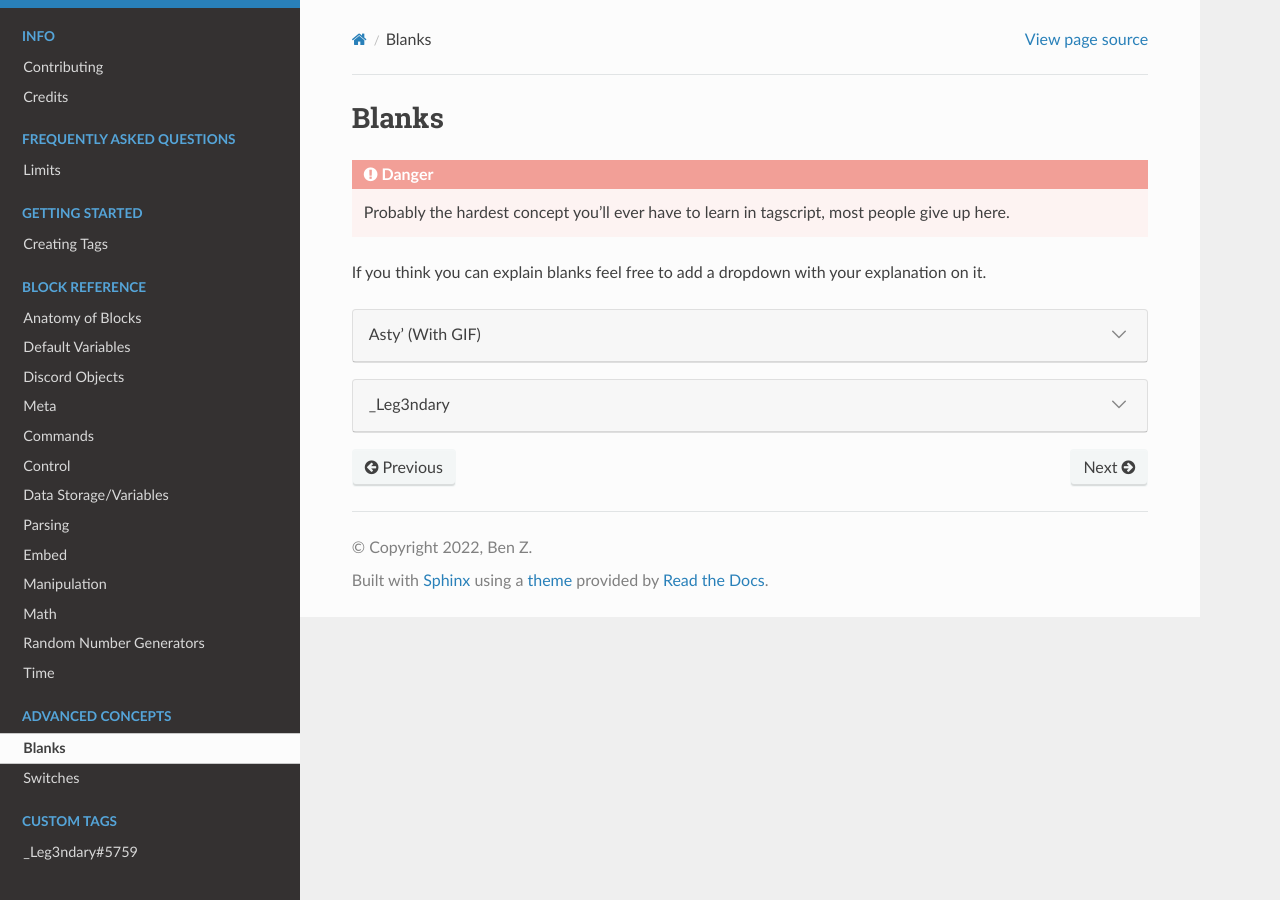
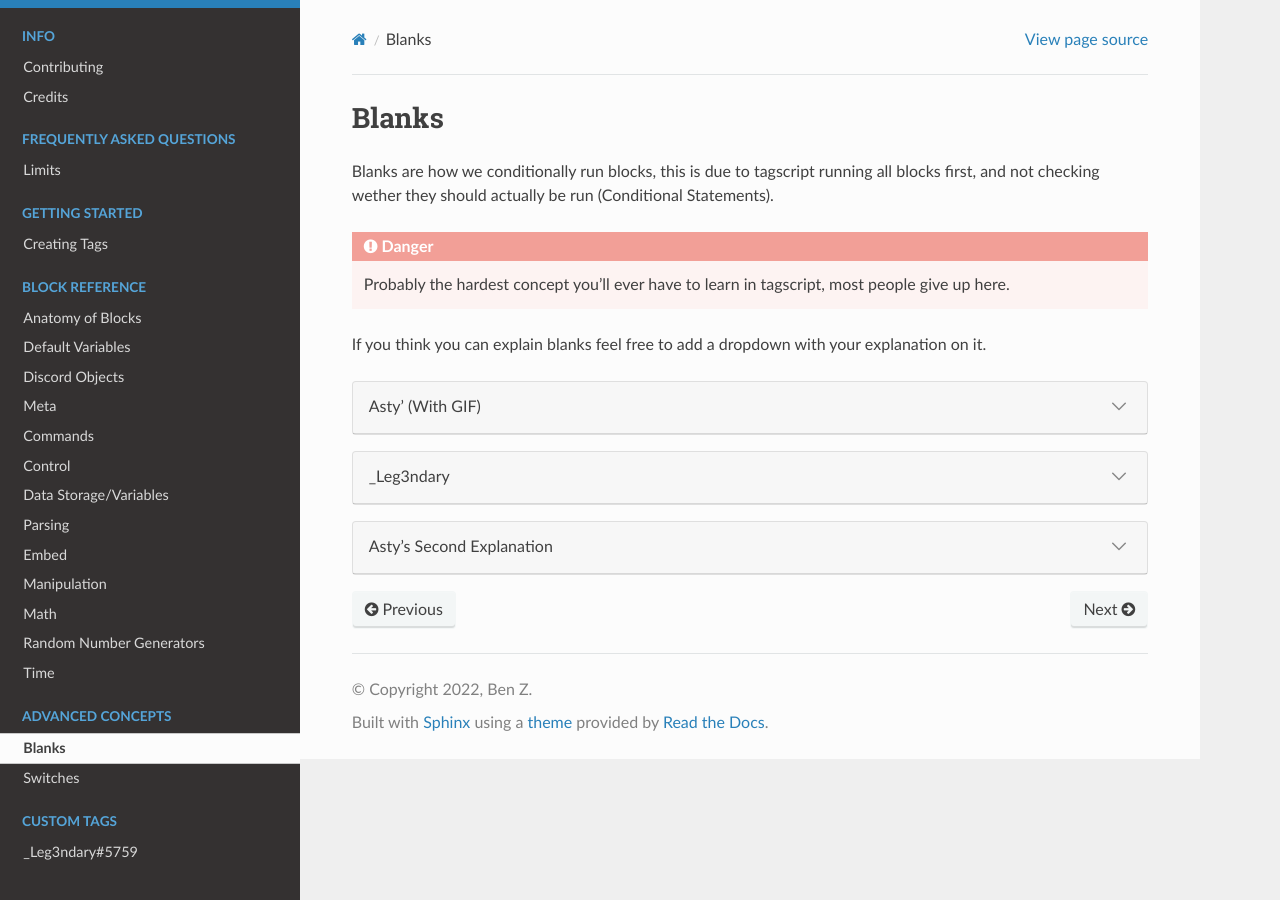
Before and after one commit to Leg3ndary/tagscript-docs, a Sphinx documentation site: the page built from docs/source/AdvancedConcepts/blanks.rst, in a window 1280 px wide. Built offline with Sphinx 7.4.7 and the Read the Docs theme 2.0.0, drawn with Linux system fonts in a browser that asks for light colours; part of the change alters nothing that is shown.

Commit message:
Add description and another explanation

```diff
--- a/docs/source/AdvancedConcepts/blanks.rst
+++ b/docs/source/AdvancedConcepts/blanks.rst
@@ -1,5 +1,7 @@
 Blanks
 ======
+
+Blanks are how we conditionally run blocks, this is due to tagscript running all blocks first, and not checking wether they should actually be run (Conditional Statements).
 
 .. danger::
 
@@ -104,6 +106,27 @@ If you think you can explain blanks feel free to add a dropdown with your explan
 
     This can be used for many blocks like: ``dm, redirect, require, blacklist, whitelist, del, silence, override`` basically anything that will affect the overall block itself just replace ``c:role add blah blah blah` with whatever block you want!``
 
+.. dropdown:: Asty's Second Explanation
+
+    **Deeper explanation about how to make any command/behavior block conditional using the Blank Variable** ``{=():}``
+
+    If you were to do ``{if(this==that):{c:echo {args}}}``, then the command block would execute no matter what, because you put the entire block and it's a behavior block, and will ignore the fact it is inside of an if block.
+
+    Note: All action/behavior blocks like react(u), delete, silence, override, require/blacklist, dm, embed etc. will execute no matter where they are, if you are not using the blank workaround.
+
+    The way to make command blocks conditional is to have the if block return our command block's content as text, and then this text when returned would be evaluated as an actual block thanks to the { and } around the if block.
+    When the condition evaluates to false, then the condition returns no text, so the entire block returns {}. This is where the blank variable {=():} comes in handy, as it would get called in that case and would return nothing. That's the workaround to allow you to execute a command block or any behavior block conditionally.
+
+    Essentially, we are doing {if(this==that):c:echo {args}}, which, when true is returned from the boolean equation (the check in the if block), returns the text c:echo {args}.
+    And now for it to actually become a block it should execute when the condition is met, we wrap all of that between { and }. When the if block returns false, since no text would be returned, then with the extra brackets around it would become {}, which, if you have a blank variable above it {=():}, would actually call this variable that has no name and no content, effectively doing nothing.
+
+    Becomes:
+    {=():}
+    {{if(this==that):c:echo {args}}}
+
+    Replace the condition with yours and the command you're willing to execute in the snippet above. Don't copy-paste it without understanding what it does.
+    You only need 1 {=():} in your code!
+
 .. raw:: html
 
     <meta property="og:title" content="Blanks" />
```
